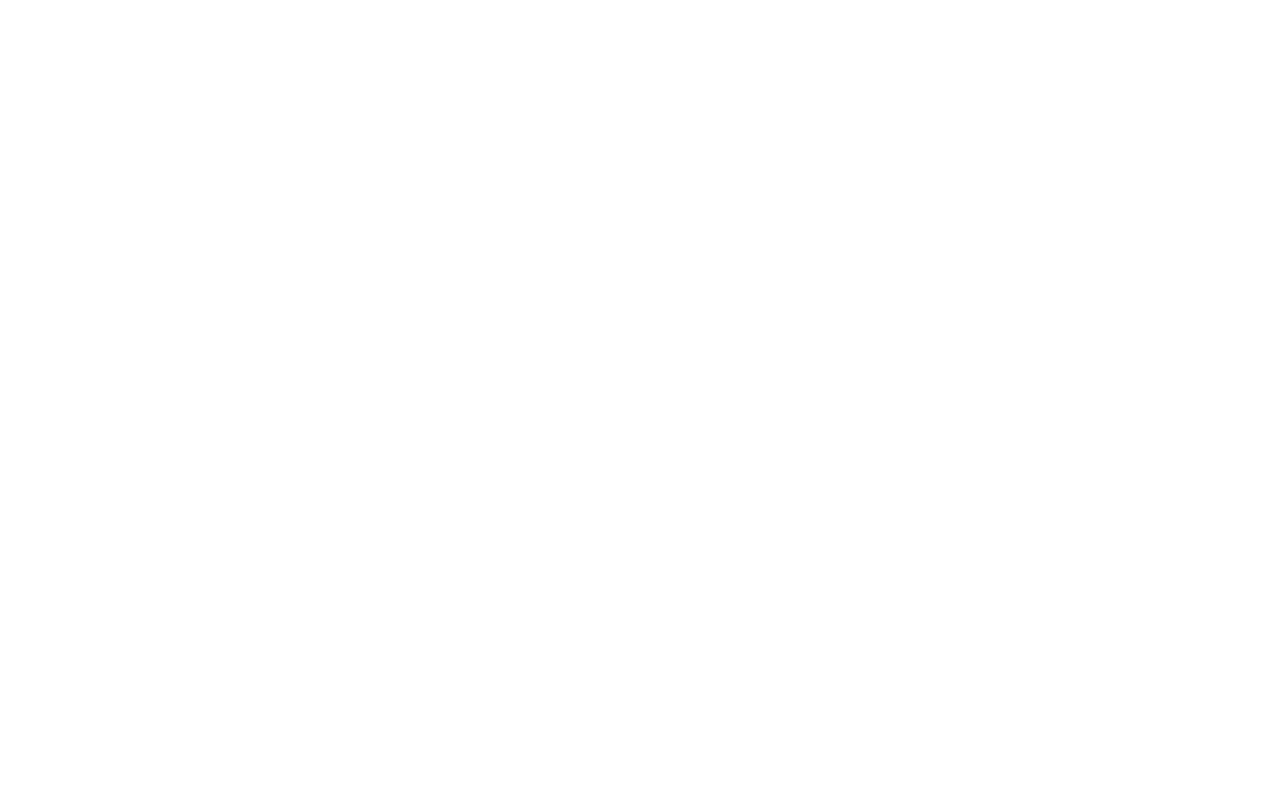
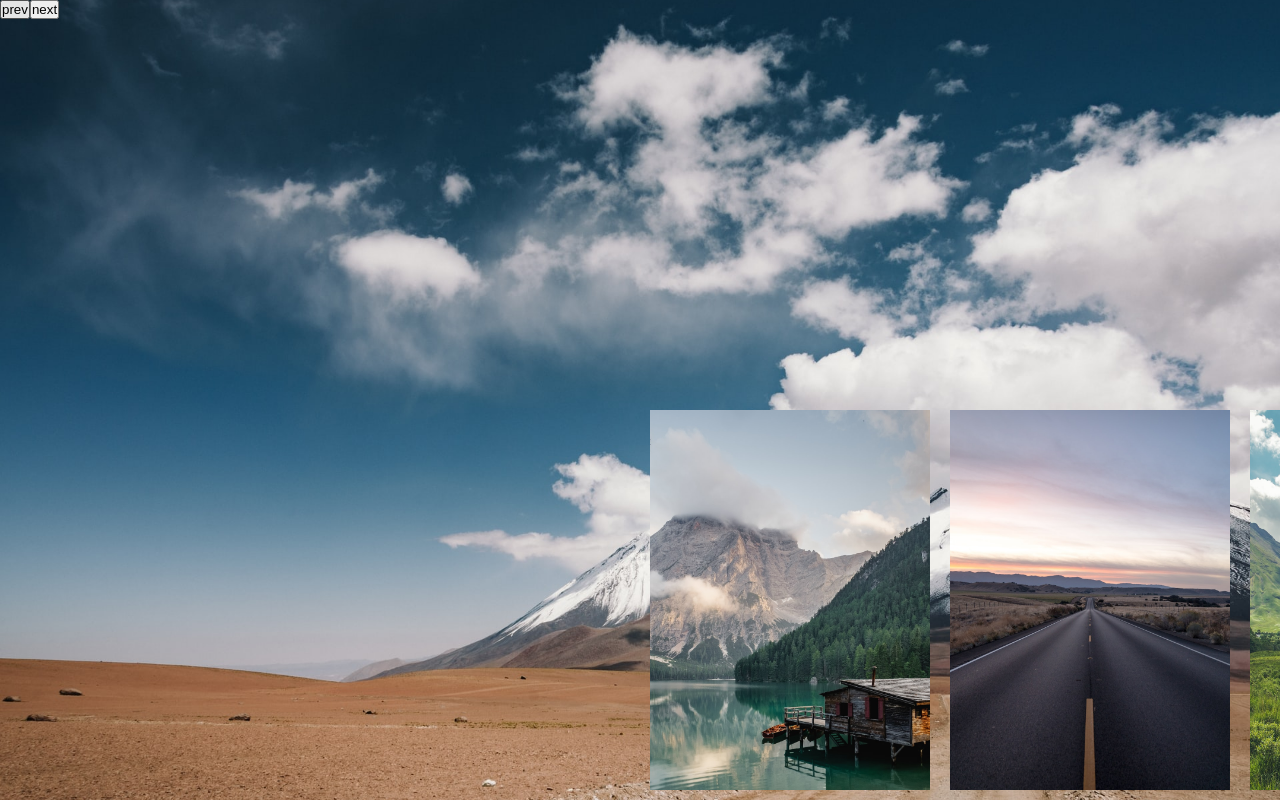
Before and after one commit to Mooneous/loop, a React (Create React App) app: page / in a window 1280 px wide. Built offline with nearby package versions, Linux system fonts and the light colour scheme.

Commit message:
좌우버튼 이벤트 연결(prepend/append)

```diff
--- a/src/App.js
+++ b/src/App.js
@@ -17,8 +17,40 @@
 		//{ title: 'LAPPING', subTitle: 'SEA WAVES', pic: 'pic8.jpg' },
 	];
 	const path = process.env.PUBLIC_URL;
+	const list = useRef(null);
 
-	return <main></main>;
+	const prev = () => {
+		const lastEl = list.current.lastElementChild;
+		list.current.prepend(lastEl);
+	};
+
+	const next = () => {
+		const firstEl = list.current.firstElementChild;
+		list.current.append(firstEl);
+	};
+
+	return (
+		<main>
+			<ul className='list' ref={list}>
+				{data.map((item, idx) => {
+					return (
+						<li key={idx}>
+							<div className='inner'>
+								<img src={path + '/img/' + item.pic} alt={item.title} />
+							</div>
+						</li>
+					);
+				})}
+			</ul>
+
+			<button className='prev' onClick={prev}>
+				prev
+			</button>
+			<button className='next' onClick={next}>
+				next
+			</button>
+		</main>
+	);
 }
 
 export default App;
--- a/src/scss/style.scss
+++ b/src/scss/style.scss
@@ -1,2 +1,77 @@
 @import 'reset';
 @import url('https://fonts.googleapis.com/css2?family=Orbitron&family=Teko:wght@500&display=swap');
+
+// $initPos: 40%;
+// $wid: 15vw;
+// $ht: 40vh;
+// $fontSize: 8vw;
+
+main {
+	width: 100%;
+	height: 100vh;
+	background: #111;
+	position: relative;
+	overflow: hidden;
+
+	.list li {
+		width: 300px;
+		height: 400px;
+		position: fixed;
+		top: 50%;
+		transition: 0.5s;
+		z-index: 2;
+		padding: 10px;
+
+		.inner {
+			width: 100%;
+			height: 100%;
+
+			img {
+				width: 100%;
+				height: 100%;
+				object-fit: cover;
+			}
+		}
+
+		&:nth-of-type(1) {
+			left: 0;
+			width: 100%;
+			height: 100%;
+			padding: 0;
+			top: 0;
+			left: 0;
+			z-index: 1;
+			transition: 0.5s 0.5s;
+		}
+
+		&:nth-of-type(2) {
+			left: 0;
+			width: 100%;
+			height: 100%;
+			padding: 0;
+			top: 0;
+			left: 0;
+			z-index: 2;
+		}
+		&:nth-of-type(3) {
+			left: calc(50% + 0px);
+		}
+		&:nth-of-type(4) {
+			left: calc(50% + 300px);
+		}
+		&:nth-of-type(5) {
+			left: calc(50% + 600px);
+		}
+		&:nth-of-type(6) {
+			left: calc(50% + 900px);
+		}
+		&:nth-of-type(7) {
+			left: calc(50% + 1200px);
+		}
+	}
+
+	button {
+		position: relative;
+		z-index: 3;
+	}
+}
```
